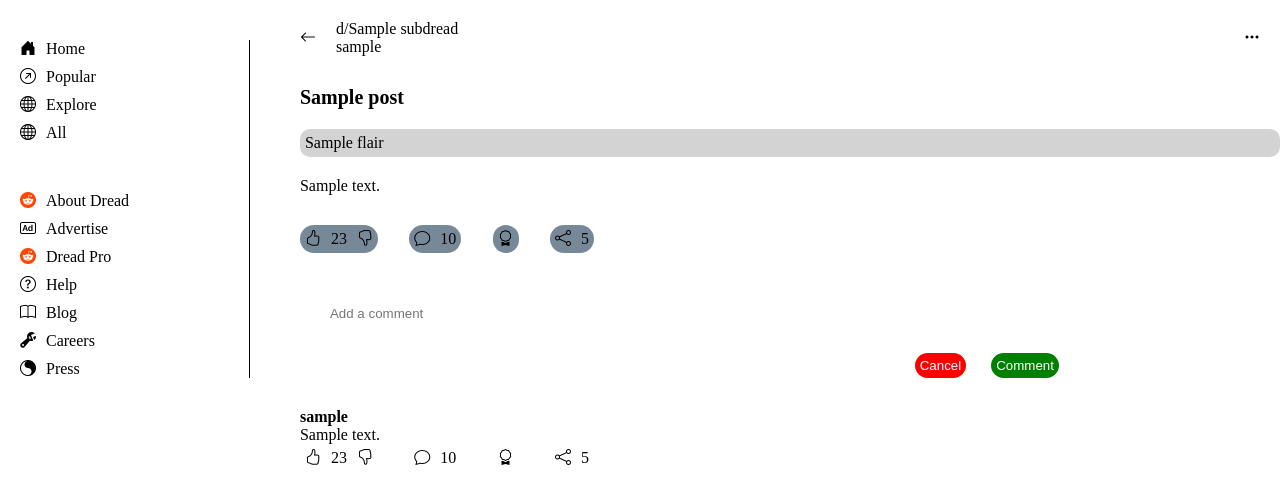
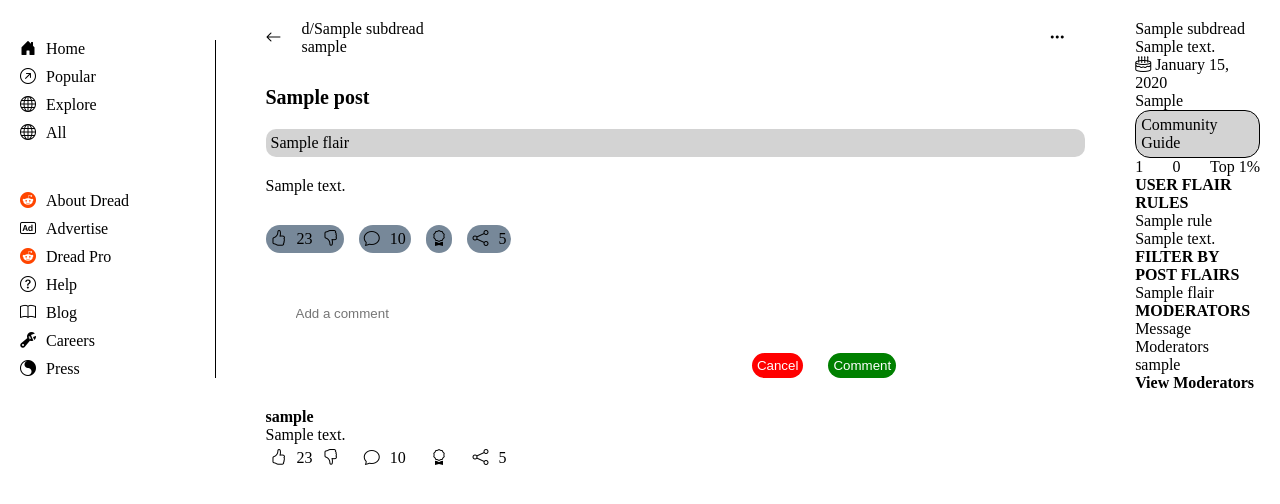
Before and after one commit to jimcarey1/dread_clone, a Django app: template templates/post/post_view.html in a window 1280 px wide. Shown: the part 58-562 px from the top of the page. Run offline with Django 5.2, Linux system fonts and the light colour scheme; the template is opened without the code that fills it: most values are stand-ins (such as "Sample title", 1, 10 or a date in 2020).

Commit message:
Added the functionality of recent posts. Implemented it naively.

```diff
--- a/post/views.py
+++ b/post/views.py
@@ -37,4 +37,5 @@
 
 def view_post(request:HttpRequest, subdread:str, post_id:int):
     post = get_object_or_404(Post, id=post_id)
-    return render(request, 'post/post_view.html', {'post':post})
+    subdread = get_object_or_404(SubDread, name=subdread)
+    return render(request, 'post/post_view.html', {'post':post, 'subdread':subdread})
--- a/static/css/style.css
+++ b/static/css/style.css
@@ -71,6 +71,7 @@
     margin-top: 20px;
     display: flex;
     gap: 50px;
+    margin-right: 20px;
 }
 
 .page-layout > div{
--- a/static/js/post_comments.js
+++ b/static/js/post_comments.js
@@ -22,3 +22,22 @@
         .catch((error)=>alert(error));
     }
 }
+
+const storeRecentPost = ()=>{
+    const recentPosts = localStorage.getItem('recentPosts') ? JSON.parse(localStorage.getItem('recentPosts')) : null;
+    const postId = document.querySelector('.post-view').dataset.postId;
+    const postTitle = document.querySelector('.post-view .post-content .title p').textContent;
+    const postBody = document.querySelector('.post-view .post-content .content').textContent;
+    const postData = JSON.stringify([{postId, postTitle, postBody}]);
+    if(recentPosts === null){
+        localStorage.setItem('recentPosts', postData);
+    }else{
+        recentPosts.map((post)=>{
+            if(post.postId === postId) return;
+        })
+        recentPosts = [...recentPosts, {postId, postTitle, postBody}]
+        localStorage.clear();
+        console.log(postData);
+        localStorage.setItem('recentPosts', postData);
+    }
+}
--- a/templates/post/post_view.html
+++ b/templates/post/post_view.html
@@ -84,5 +84,102 @@
         </div>
         {% endfor %}
     </div>
+    <script>
+        const postId = document.querySelector('.post-view').dataset.postId;
+        const postTitle = document.querySelector('.post-view .post-content .title p').textContent;
+        const postBody = document.querySelector('.post-view .post-content .content').textContent;
+
+        let recentPosts = localStorage.getItem('recentPosts')
+            ? JSON.parse(localStorage.getItem('recentPosts'))
+            : [];
+        const alreadyExists = recentPosts.some(post => post.postId === postId);
+
+        if (!alreadyExists) {
+            recentPosts.push({ postId, postTitle, postBody });
+
+            if (recentPosts.length > 5) {
+                recentPosts.shift(); // remove the oldest post
+            }
+            localStorage.setItem('recentPosts', JSON.stringify(recentPosts));
+        }else{
+            const index = recentPosts.findIndex(post => post.postId === postId);
+            recentPosts.splice(index, 1); // remove old
+            recentPosts.push({ postId, postTitle, postBody });
+            localStorage.setItem('recentPosts', JSON.stringify(recentPosts));
+        }
+    </script>
 </div>
 {% endblock content1 %}
+
+{% block content2 %}
+<div class="community-info">
+    <div class="basic-details">
+        <div class="name">
+            {{subdread.name}}
+        </div>
+        <div class="description">
+            {{subdread.description}}
+        </div>
+        <div class="created-date">
+            <i class="bi bi-cake2"></i>
+            {{subdread.created_on|date:"F j, Y"}}
+        </div>
+        <div class="type">
+            {{subdread.get_type_display}}
+        </div>
+        <div class="community-guide">
+            <p>Community Guide</p>
+        </div>
+        <div class="stats">
+            <div class="count">
+                {{subdread.users.count}}
+            </div>
+            <div class="online">
+                0
+            </div>
+            <div class="size">
+                Top 1%
+            </div>
+        </div>
+    </div>
+    <div class="user-flair">
+        <b>USER FLAIR</b>
+        <p>{{request.user.username}}</p>
+    </div>
+    <div class="rules-display">
+        <b>RULES</b>
+        {% for rule in subdread.rules.all %}
+        <div class="rule">
+            <div class="name">
+                {{rule.name}}
+            </div>
+            <div class="descriptio">
+                {{rule.description}}
+            </div>
+        </div>
+        {% endfor %}
+    </div>
+    <div class="filter-by-flairs">
+        <b>FILTER BY POST FLAIRS</b>
+        {% for flair in subdread.flairs.all %}
+        <div class="flair">
+            {{flair.name}}
+        </div>
+        {% endfor %}
+    </div>
+    <div class="show-moderators">
+        <b>MODERATORS</b>
+        <div class="messages-moderators">
+            <p>Message Moderators</p>
+        </div>
+        {% for mod in subdread.moderators.all %}
+        <div class="moderator">
+            {{mod.username}}
+        </div>
+        {% endfor %}
+        <div class="view-moderators">
+            <b>View Moderators</b>
+        </div>
+    </div>
+</div>
+{% endblock content2 %}
```
Also changed, not shown: other parts of static/css/style.css (+26 -1 lines), dread_clone/settings.py (+1 -22 lines), templates/user/index.html (+29 -2 lines), db.sqlite3.
